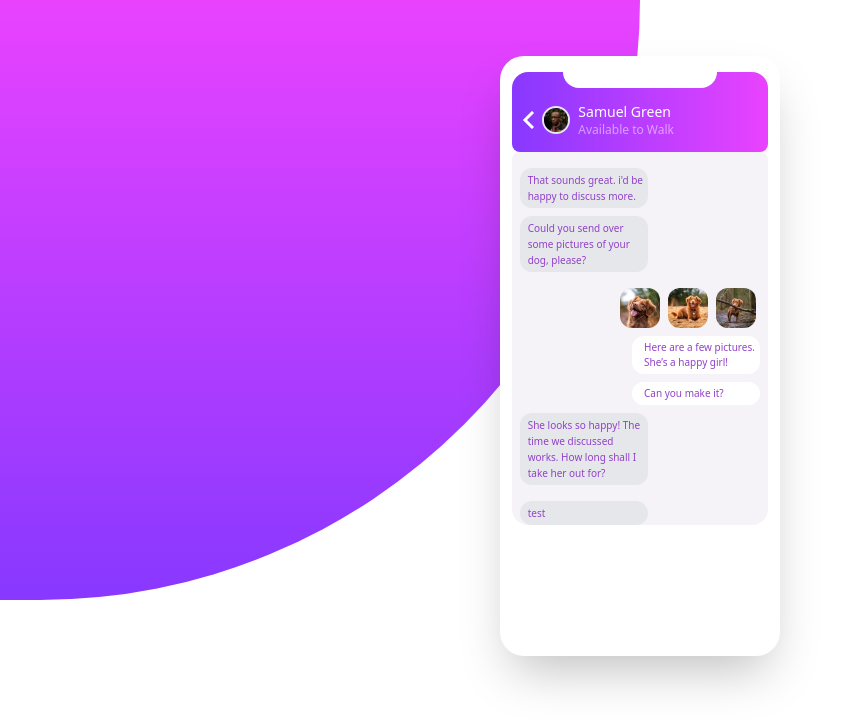
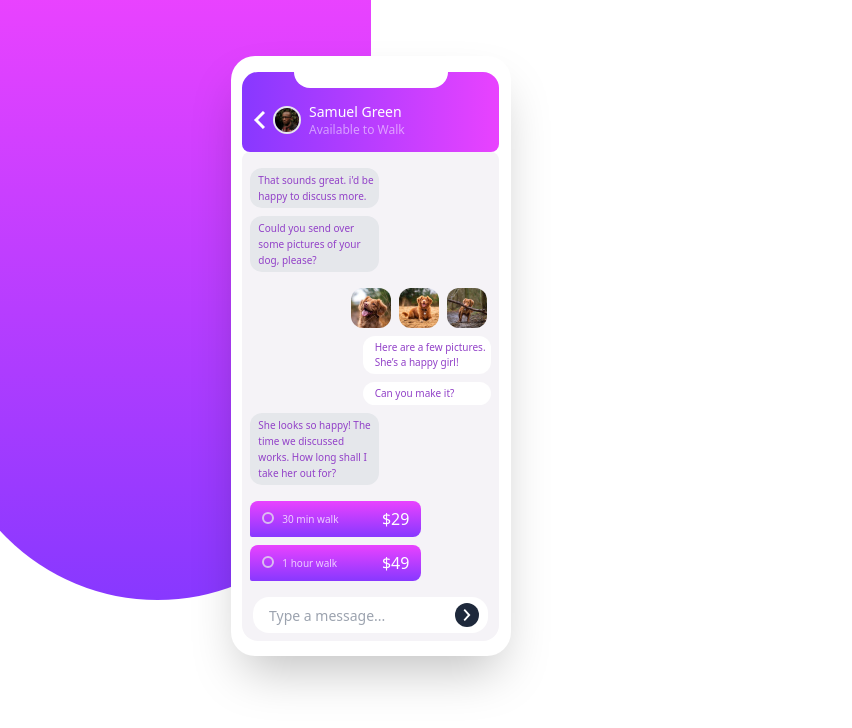
Before and after one commit to DannyHTML/chat-app-css, a Vue app: page / in a window 1280 px wide. Shown: the top 728 px of the page, without its empty margins (0-852 px from the left). Built offline with nearby package versions, Linux system fonts and the light colour scheme.

Commit message:
Made some more progress

```diff
--- a/src/Mobile.vue
+++ b/src/Mobile.vue
@@ -1,6 +1,6 @@
 <template>
   <div
-    class="relative w-1/2 h-[600px] bg-gradient-to-b from-lightMagenta to-lightViolet rounded-br-full"
+    class="relative w-1/2 h-[600px] md:-left-14 bg-gradient-to-b from-lightMagenta to-lightViolet rounded-br-full md:max-h-[850px] md:w-1/3 md:rounded-br-full md:rounded-bl-full"
   >
     <div
       class="absolute right-0 translate-x-1/2 top-14 w-[280px] h-full bg-white shadow-2xl rounded-3xl"
@@ -81,11 +81,46 @@
             </p>
           </div>
         </div>
-        <div class="flex flex-col w-1/2 text-xs ml-2">
-          <div class="rounded-xl p-1 bg-gray-200">
-            <p class="text-chatLeft font-medium text-[10px] ml-1">
-              <button>test</button>
-            </p>
+        <button
+          class="flex items-center justify-between rounded-t-lg ml-2 mb-2 rounded-br-lg w-2/3 h-9 rounded-bl-sm p-1 bg-gradient-to-b from-lightMagenta to-lightViolet"
+        >
+          <div class="flex">
+            <div class="border-2 w-3 h-3 rounded-full ml-2 opacity-75"></div>
+            <div class="">
+              <p class="text-white opacity-75 font-medium text-[10px] ml-2">
+                30 min walk
+              </p>
+            </div>
+          </div>
+          <div><p class="text-white mr-2 font-medium">$29</p></div>
+        </button>
+        <button
+          class="flex items-center mb-4 justify-between rounded-t-lg ml-2 rounded-br-lg w-2/3 h-9 rounded-bl-sm p-1 bg-gradient-to-b from-lightMagenta to-lightViolet"
+        >
+          <div class="flex">
+            <div class="border-2 w-3 h-3 rounded-full ml-2 opacity-75"></div>
+            <div class="">
+              <p class="text-white opacity-75 font-medium text-[10px] ml-2">
+                1 hour walk
+              </p>
+            </div>
+          </div>
+          <div><p class="text-white mr-2 font-medium">$49</p></div>
+        </button>
+        <!-- Input field -->
+        <div class="h-11 pb-4 m-auto">
+          <div class="relative flex items-center">
+            <input
+              class="w-11/12 focus:shadow-lg m-auto pl-4 text-sm h-9 rounded-2xl outline-none"
+              type="text"
+              name="text"
+              placeholder="Type a message..."
+            />
+            <div
+              class="absolute hover:cursor-pointer right-5 flex justify-center items-center p-2 w-6 h-6 rounded-full bg-slate-800"
+            >
+              <img class="" src="/images/icon-next.svg" alt="" />
+            </div>
           </div>
         </div>
       </div>
@@ -94,5 +129,4 @@
 </template>
 
 <script setup></script>
-
 <style scoped></style>
--- a/tailwind.config.js
+++ b/tailwind.config.js
@@ -8,7 +8,7 @@ export default {
         chatLeft: "hsl(276, 55%, 52%)",
         chatRight: "hsl(271, 15%, 43%)",
         mainHeadingSubmitBtn: "hsl(271, 36%, 24%)",
-        text: "hsl(270, 7%, 64%)",
+        textPage: "hsl(270, 7%, 64%)",
         lightMagenta: "hsl(293, 100%, 63%)",
         lightViolet: "hsl(264, 100%, 61%)",
         appBackground: "hsl(270, 20%, 96%)",
```
Also changed, not shown: public/images/icon-next.svg.
